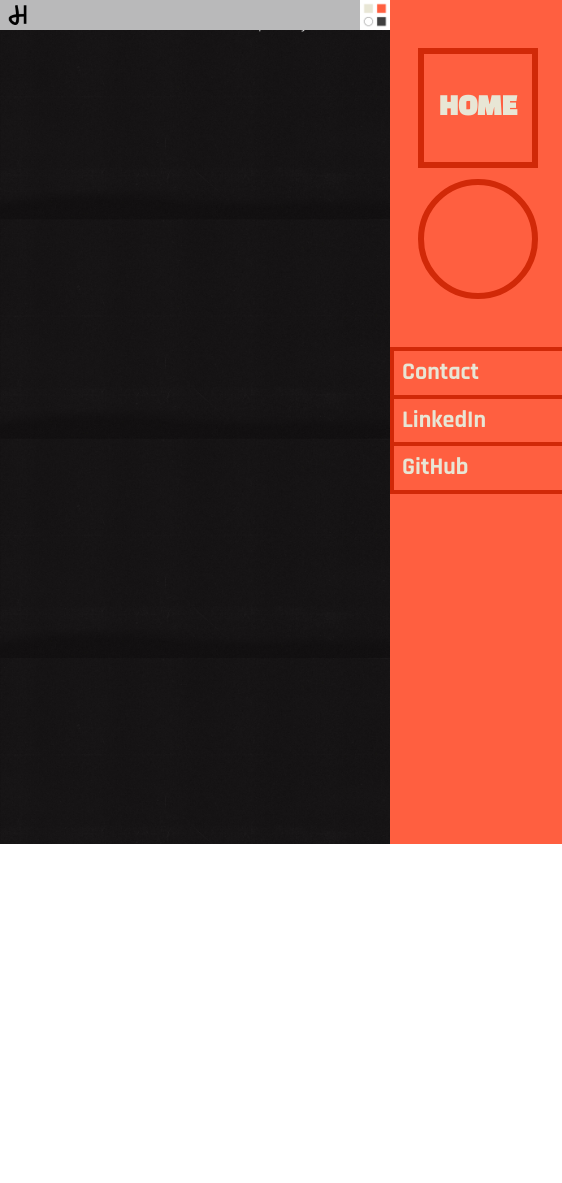
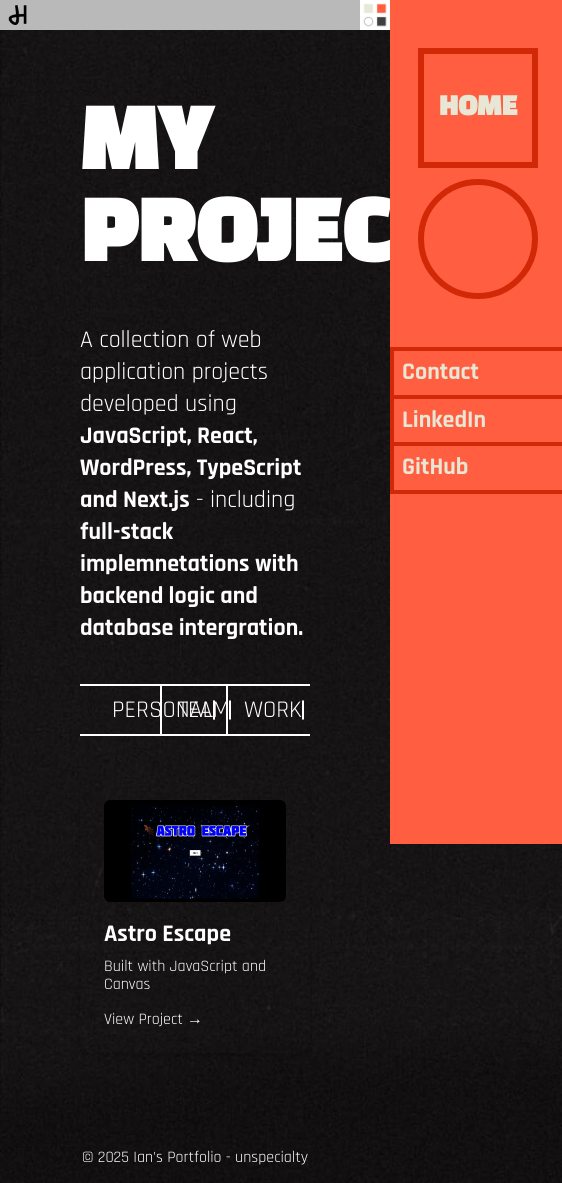
Before and after one commit to Ian-Hyosang-Han/dev-portfolio, a React (Vite) app: page /project in a window 390 px wide. Shown: the whole page, 562 px wide, since content can reach past the window. Before the commit the page ends 844 px from the top, so only its background shows below. Built offline with nearby package versions, Linux system fonts and the light colour scheme; grey boxes are pictures that could not be loaded.

Commit message:
making new project page and change the route for projects

```diff
--- a/src/components/common/WorkSection.jsx
+++ b/src/components/common/WorkSection.jsx
@@ -10,7 +10,7 @@ const WorkSection = () => {
             <div className="work work01">
                 <div className="work-cover"></div>
                 <div className="work-text">
-                    <ProjectButton label="astro escape" url="/project/javascriptgame" />
+                    <ProjectButton label="astro escape" url="/project" />
                     <p>space, survival — in JavaScript</p>
                 </div>
             </div>
@@ -18,7 +18,7 @@ const WorkSection = () => {
             <div className="work work02">
                 <div className="work-cover"></div>
                 <div className="work-text">
-                    <ProjectButton label="movella" url="/project/moviedatabase" />
+                    <ProjectButton label="movella" url="/project" />
                     <p>blockbusters meet react hooks</p>
                 </div>
             </div>
@@ -26,7 +26,7 @@ const WorkSection = () => {
             <div className="work work03">
                 <div className="work-cover"></div>
                 <div className="work-text">
-                    <ProjectButton label="capstone" url="/project/capstone" />
+                    <ProjectButton label="capstone" url="/project" />
                     <p>a paw-sitive ending</p>
                 </div>
             </div>
@@ -34,7 +34,7 @@ const WorkSection = () => {
             <div className="work work04">
                 <div className="work-cover"></div>
                 <div className="work-text">
-                    <ProjectButton label="Unspecialty" url="/project/portfolio" />
+                    <ProjectButton label="Unspecialty" url="/project" />
                     <p>from code to craft</p>
                 </div>
             </div>
--- a/src/data/projectsData.js
+++ b/src/data/projectsData.js
@@ -2,6 +2,9 @@ const projectsData = {
     javascriptgame: {
         title: 'Astro Escape',
         subtitle: 'JavaScript Game',
+        category: 'personal',
+        description: 'Built with JavaScript and Canvas',
+        gifUrls: '',
         imageUrls: ['/jg-image01.webp', '/jg-image02.webp'],
         technologies: 'HTML / CSS / JavaScript / Github',
         overview: 'This game effectively utilizes the Canvas API to create a real-time, avoidance-based game with player movement, collision detection, randomized meteor spawning, and a time-based scoring system.',
--- a/src/pages/ProjectPage.jsx
+++ b/src/pages/ProjectPage.jsx
@@ -1,36 +1,91 @@
-import React, { useEffect } from 'react';
-import { useParams } from 'react-router-dom';
-import ProjectDetails from '../components/forms/ProjectDetails';
+import React, { useEffect, useState } from 'react';
+// import { useParams } from 'react-router-dom';
+// import ProjectDetails from '../components/forms/ProjectDetails';
 import projectsData from '../data/projectsData';
 
 function ProjectPage() {
-    const { projectId } = useParams();
-    const projectData = projectsData[projectId];
 
-    useEffect(() => {
-        if (projectData?.title) {
-            document.title = `${projectData.title} | Ian Han`;
-        }
-    }, [projectData]);
+    const [selectedCategory, setSelectedCategory] = useState('personal');
 
-    if (!projectData) {
-        return <div>Project not found</div>;
-    }
+    const filteredProjects = Object.entries(projectsData).filter(
+        ([, project]) => project.category === selectedCategory
+    );
+
+    // if (!projectData) {
+    //     return <div>Project not found</div>;
+    // }
 
     return (
         <>
             {/* ✅ Meta tags */}
-            <meta
+            {/* <meta
                 name="description"
                 content={`Explore "${projectData.title}" — a front-end project where I focused on ${projectData.technologies.toLowerCase()}. Learn more about the goals, features, and what I discovered along the way.`}
             />
             <meta
                 name="keywords"
                 content={`Ian Han, ${projectData.title}, ${projectData.technologies}, front-end project, web development, React, portfolio project, developer showcase`}
-            />
+            /> */}
 
-            <main id="main-content">
-                <ProjectDetails projectData={projectData} />
+            <main className='mx-20'>
+                <div className='flex items-end  mt-5 mb-10 gap-6'>
+                    <h2 className='text-[5rem] font-bold mt-20' >MY PROJECT</h2>
+                    <img className='w-[100px] h-auto relative -translate-y-2.5' src="/main_hat.webp" alt="hat" />
+                </div>
+
+                <p className='text-2xl mb-10'>A collection of web application projects developed using <strong>JavaScript, React, WordPress, TypeScript and Next.js</strong> - including <strong>full-stack implemnetations with backend logic and database intergration.</strong></p>
+
+                <div className='text-2xl flex mb-10 border-t-2 border-b-2 px-4'>
+                    {['personal', 'team', 'work'].map((category, index) => (
+                        <label key={category} className={`flex justify-between items-center w-1/3 px-4 py-2 cursor-pointer ${index < 2 ? 'border-r-2 border-white' : ''}`}>
+                            <span className='uppercase'>{category}</span>
+                            <input
+                                type="radio"
+                                name="tap"
+                                value={category}
+                                checked={selectedCategory === category}
+                                onChange={(e) => setSelectedCategory(e.target.value)}
+                                className="w-5 h-5 appearance-none border border-white rounded-sm checked:bg-white"
+                            />
+                        </label>
+                    ))}
+                </div>
+
+                <div className="grid grid-cols-1 md:grid-cols-2 xl:grid-cols-2 gap-5 mb-20">
+                    {filteredProjects.map(([key, project]) => (
+                        <div key={key} className="p-6 rounded-xl shadow-md">
+                            <img src={project.imageUrls?.[0]} alt={project.title} className="rounded-md mb-4" />
+                            <h3 className="text-2xl font-bold mb-2">{project.title}</h3>
+                            <p className="mb-4">{project.description}</p>
+                            <a href={`/project/${key}`} className="hover:underline">View Project →</a>
+                        </div>
+                    ))}
+                </div>
+
+                {/* <div className='text-2xl flex mb-10 border-t-2 border-b-2 px-4'>
+                    <label className='flex justify-between items-center w-1/3 px-4 py-2 border-r-2 border-white'>
+                        <span>PERSONAL</span>
+                        <input className="w-5 h-5 appearance-none border border-white rounded-sm checked:bg-white cursor-pointer"
+                            type="radio" name='tap' id='personal' checked />
+                    </label>
+                    <label className='flex justify-between items-center w-1/3 px-4 border-r-2 border-white'>
+                        <span>TEAM</span>
+                        <input className="w-5 h-5 appearance-none border border-white rounded-sm checked:bg-white cursor-pointer"
+                            type="radio" name='tap' id='personal' checked />
+                    </label>
+                    <label className='flex justify-between items-center w-1/3 px-4 '>
+                        <span>WORK</span>
+                        <input className="w-5 h-5 appearance-none border border-white rounded-sm checked:bg-white cursor-pointer"
+                            type="radio" name='tap' id='personal' checked />
+                    </label>
+                </div> */}
+                {/* <div className='font-Montserrat text-2xl flex gap-5 mb-5'>
+                    <button>JavaScript</button>
+                    <button>React</button>
+                    <button>WordPress</button>
+                    <button>Next.js</button>
+                </div> */}
+                {/* <ProjectDetails projectData={projectData} /> */}
             </main>
         </>
     );
--- a/src/router/AppRouter.jsx
+++ b/src/router/AppRouter.jsx
@@ -18,7 +18,8 @@ function AppRouter() {
             <Routes>
                 <Route path="/" element={<Home />} />
                 <Route path="/about" element={<About />} />
-                <Route path="/project/:projectId" element={<ProjectPage />} />
+                {/* <Route path="/project/:projectId" element={<ProjectPage />} /> */}
+                <Route path="/project" element={<ProjectPage />} />
             </Routes>
 
             <Footer />
```
